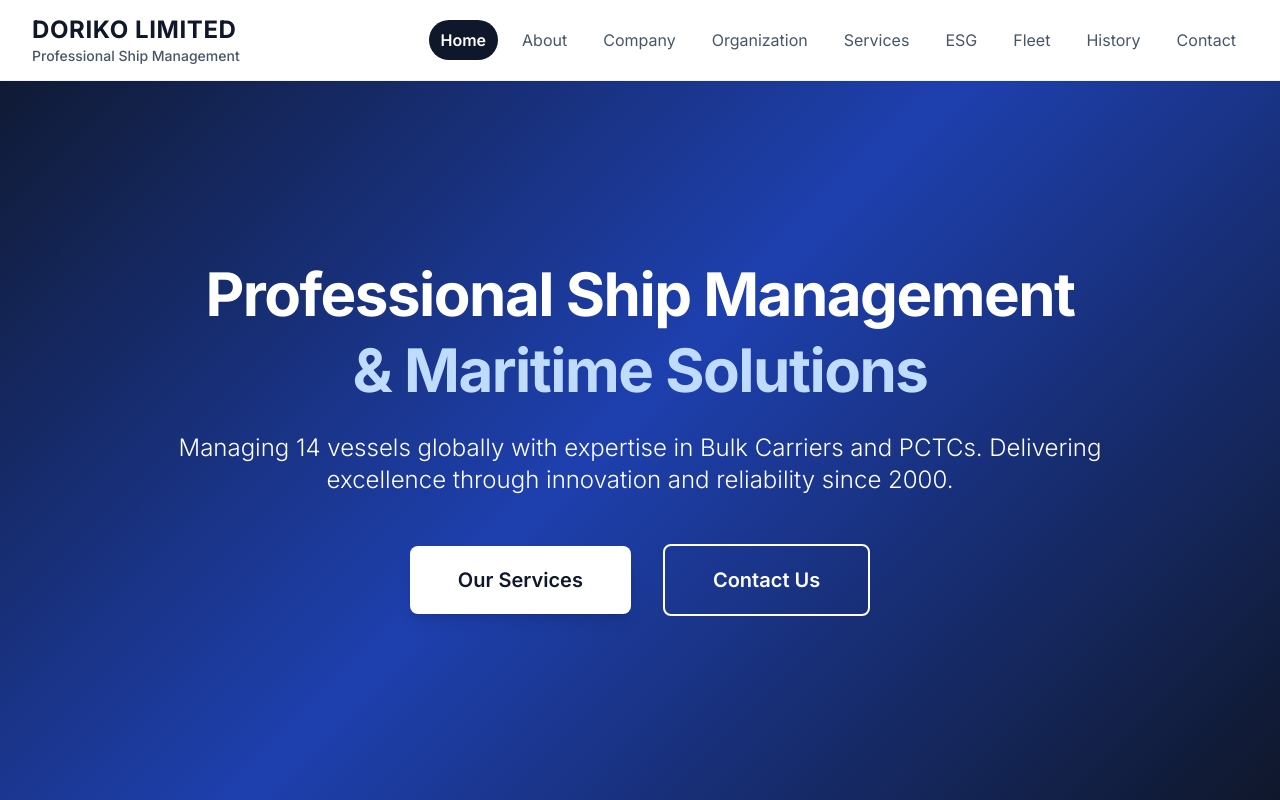
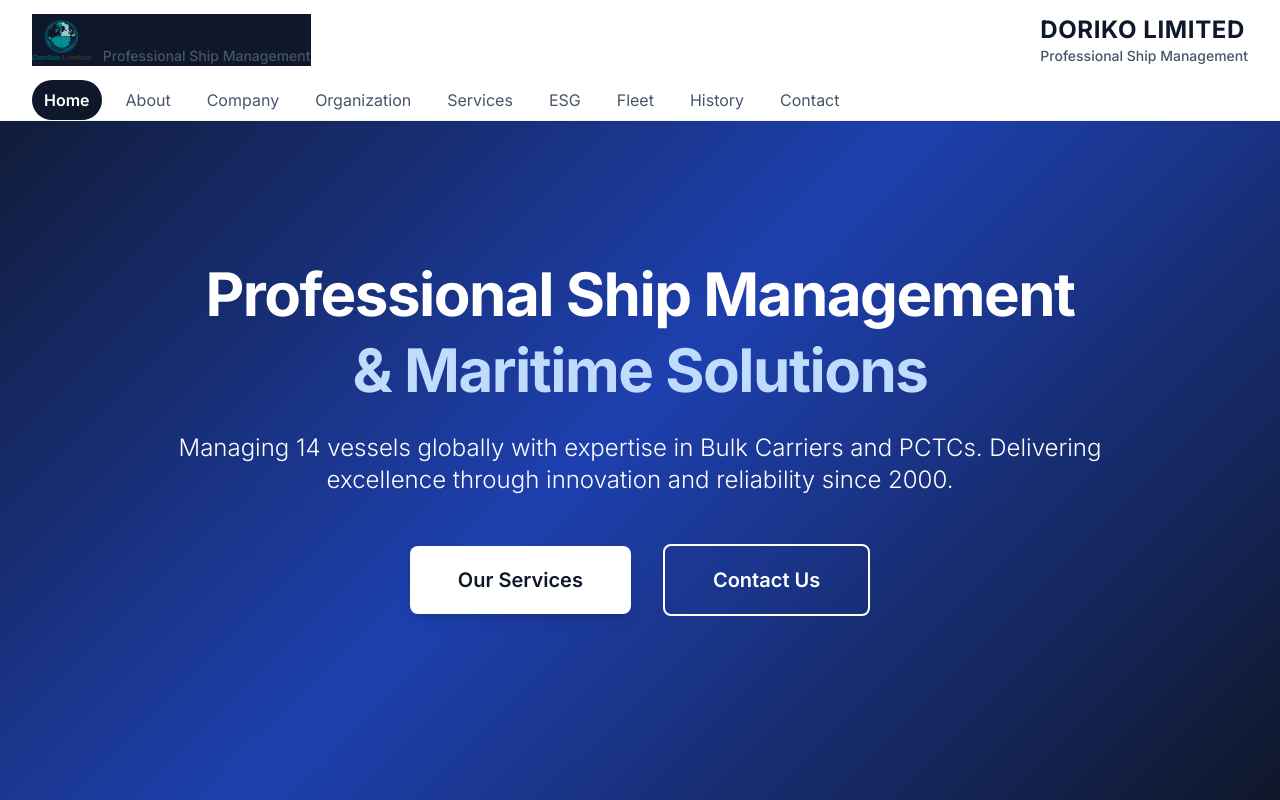
Before and after one commit to yeonjeman0-crypto/doriko, a plain HTML site: page index.html in a window 1280 px wide. Shown: the top 800 px of the page. Drawn offline with nearby package versions, Linux system fonts and the light colour scheme.

Commit message:
Update index.html

```diff
--- a/index.html
+++ b/index.html
@@ -117,11 +117,22 @@
 </head>
 <body class="bg-white text-gray-900">
     <!-- Navigation -->
-    <nav class="bg-white shadow-sm border-b border-gray-100 fixed w-full top-0 z-50">
-        <div class="max-w-7xl mx-auto px-6 lg:px-8">
-            <div class="flex justify-between items-center h-20">
-                <div class="flex items-center">
-                    <div>
+<nav class="bg-white shadow-sm border-b border-gray-100 fixed w-full top-0 z-50">
+  <div class="max-w-7xl mx-auto px-6 lg:px-8">
+    <div class="flex justify-between items-center h-20">
+      <div class="flex items-center">
+       <a href="#home" class="flex items-center">
+          <img src="https://yeonjeman0-crypto.github.io/doriko/DRK%20SQURE.png"
+               alt="DORIKO Logo"
+               class="h-10 w-auto mr-3">
+          <div>
+            <h1 class="text-2xl font-bold text-doriko-navy tracking-wide">DORIKO LIMITED</h1>
+            <p class="text-sm text-doriko-steel font-medium">Professional Ship Management</p>
+          </div>
+        </a>
+      </div>
+  </a>
+           <div>
                         <h1 class="text-2xl font-bold text-doriko-navy tracking-wide">DORIKO LIMITED</h1>
                         <p class="text-sm text-doriko-steel font-medium">Professional Ship Management</p>
                     </div>
```
